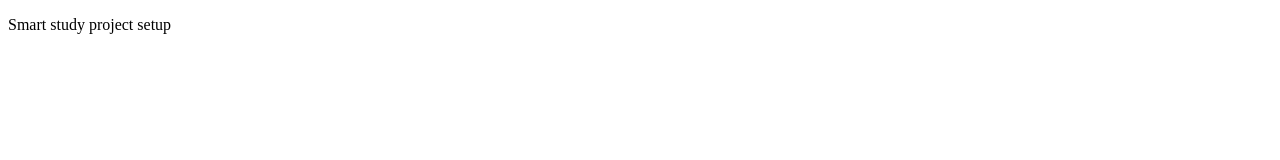
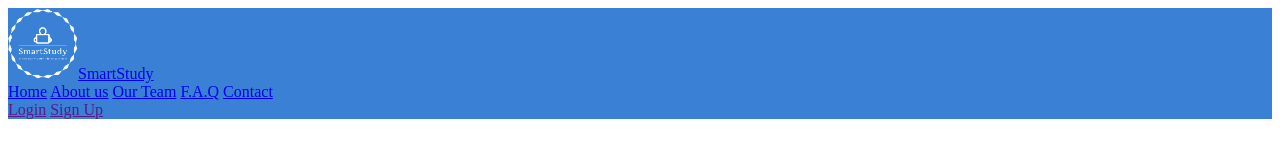
Before and after one commit to OdinEM/SmartStudyApp, a plain HTML site: page index.html in a window 1280 px wide. Drawn offline with Linux system fonts and the light colour scheme.

Commit message:
structure of the header

```diff
--- /dev/null
+++ b/CSS/index.css
@@ -0,0 +1,10 @@
+
+*{
+
+}
+
+/* Header */
+
+header{
+    background-color: #3A80D4;
+}
--- a/index.html
+++ b/index.html
@@ -5,8 +5,30 @@
     <meta http-equiv="X-UA-Compatible" content="IE=edge">
     <meta name="viewport" content="width=device-width, initial-scale=1.0">
     <title>SMART STUDY</title>
+    <link rel="stylesheet" href="/SmartStudyApp/CSS/index.css">
 </head>
 <body>
-    <p>Smart study project setup</p>
+    <!-- Header -->
+    <header>
+        <!-- logo -->
+        <div class="logo">
+            <a href="#"><img src="/SmartStudyApp/images/smartstudy-high-resolution-logo-removebg-preview.png" width="70px" alt="">SmartStudy</a>
+        </div>
+
+        <!-- nav bar -->
+        <nav>
+            <a href="#">Home</a>
+            <a href="#about">About us</a>
+            <a href="#our">Our Team</a>
+            <a href="#faq">F.A.Q</a>
+            <a href="#contact">Contact</a>
+        </nav>
+
+        <!-- Sign up / Login -->
+        <div class="buttons">
+            <a href="">Login</a>
+            <a href="">Sign Up</a>
+        </div>
+    </header>
 </body>
 </html>
```
Also changed, not shown: images/smartstudy-high-resolution-logo-removebg-preview.png (added).
